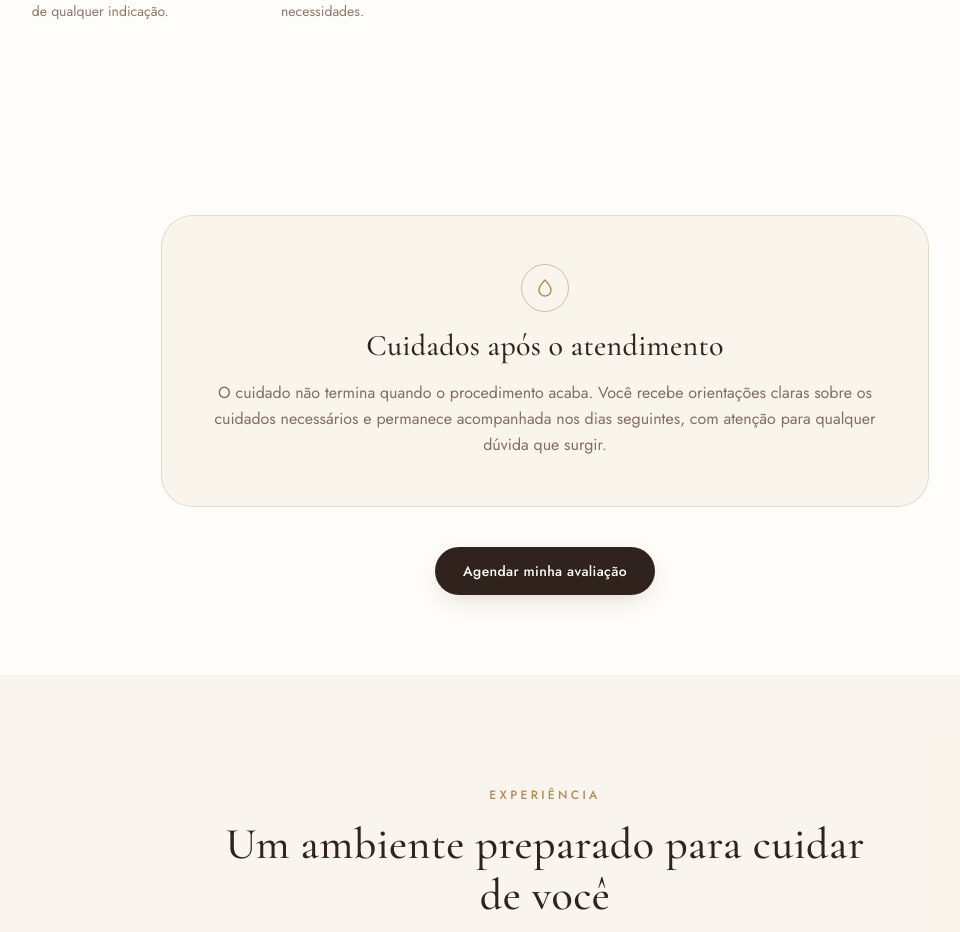
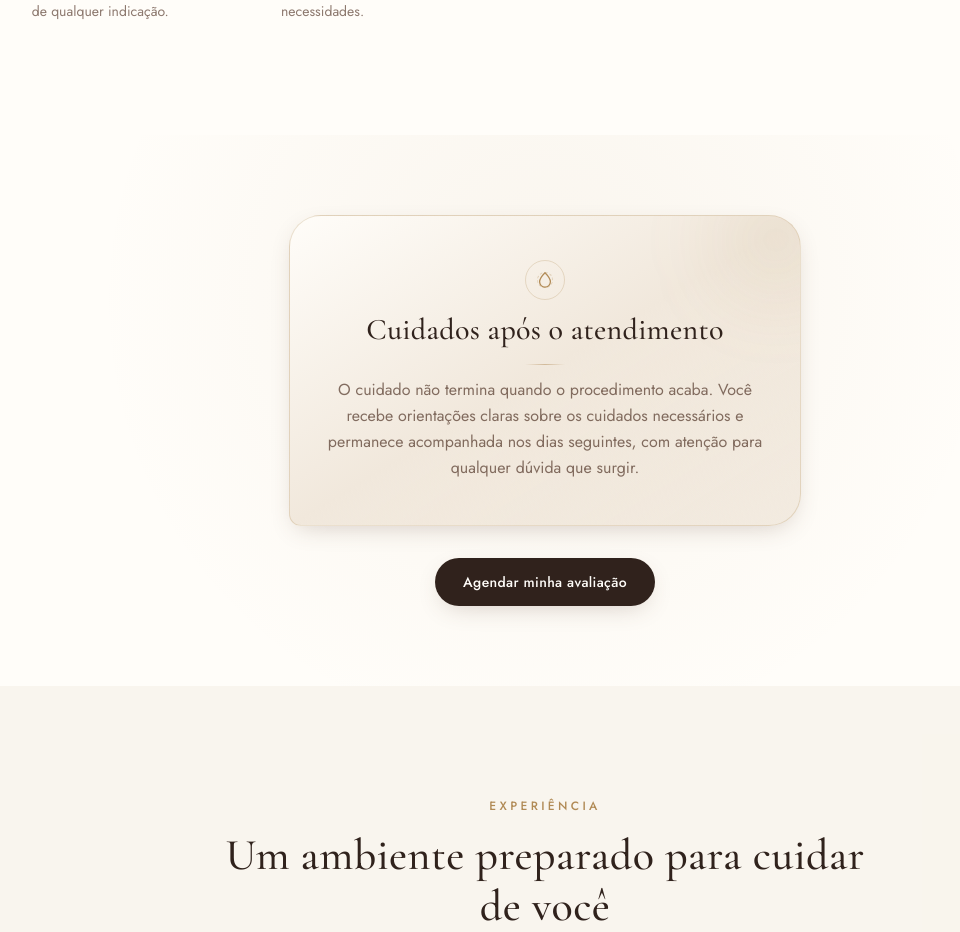
Before and after one commit to vitordematos2016-cloud/estetica-leticia-balbinott, a React (Vite) app: page / in a window 1280 px wide. Shown: the part 7141-8073 px from the top of the page, without its empty margins (95-1055 px from the left). Built offline with nearby package versions, Linux system fonts and the light colour scheme.

Commit message:
Aprimorar secao de cuidados apos atendimento

```diff
--- a/src/components/sections/Aftercare.tsx
+++ b/src/components/sections/Aftercare.tsx
@@ -1,20 +1,34 @@
+import { useRef } from 'react';
+import { useInView } from 'motion/react';
 import { siteContent } from '../../data/siteContent';
 import { Container } from '../ui/Container';
 import { Button } from '../ui/Button';
+import { Ornament } from '../ui/Ornament';
 import { Reveal } from '../motion/reveal';
 
 export function Aftercare() {
   const { aftercare } = siteContent;
+  const ref = useRef<HTMLElement>(null);
+  const isInView = useInView(ref, { once: true, amount: 0.4 });
 
   return (
-    <section className="py-16 sm:py-20">
-      <Container className="flex flex-col items-center gap-10">
-        <Reveal className="mx-auto flex max-w-3xl flex-col items-center gap-4 rounded-[2rem] border border-gold/25 bg-cream-light/40 px-8 py-12 text-center">
-          <span
+    <section ref={ref} className="relative overflow-hidden py-16 sm:py-20">
+      <div
         aria-hidden="true"
-            className="flex h-12 w-12 items-center justify-center rounded-full border border-gold/50 text-gold"
-          >
-            <svg width="20" height="20" viewBox="0 0 20 20" fill="none">
+        className="pointer-events-none absolute inset-0 bg-[radial-gradient(circle_at_50%_30%,rgba(177,138,85,0.07),transparent_60%)]"
+      />
+
+      <Container className="relative flex flex-col items-center gap-8">
+        <div className="relative mx-auto flex max-w-lg flex-col items-center gap-4 overflow-hidden rounded-[2rem_2rem_2rem_0.75rem] border border-gold/25 bg-gradient-to-br from-cream via-cream-light to-beige/30 px-8 py-11 text-center shadow-warm-sm transition-all duration-300 hover:-translate-y-0.5 hover:border-gold/45 hover:shadow-warm">
+          <div
+            aria-hidden="true"
+            className="pointer-events-none absolute -right-8 -top-8 h-28 w-28 rounded-full bg-gold/10 blur-2xl"
+          />
+
+          <Reveal active={isInView} delay={0}>
+            <div className="flex flex-col items-center gap-3">
+              <Ornament size="xs">
+                <svg width="18" height="18" viewBox="0 0 20 20" fill="none" aria-hidden="true" className="text-gold">
                   <path
                     d="M10 2c3 3 6 6.5 6 10a6 6 0 1 1-12 0c0-3.5 3-7 6-10Z"
                     stroke="currentColor"
@@ -22,13 +36,24 @@ export function Aftercare() {
                     strokeLinejoin="round"
                   />
                 </svg>
-          </span>
+              </Ornament>
               <h2 className="text-2xl text-brown-dark sm:text-3xl">{aftercare.title}</h2>
-          <p className="text-base leading-relaxed text-brown/75">{aftercare.text}</p>
+            </div>
           </Reveal>
 
-        <Reveal delay={0.1}>
-          <Button href={aftercare.cta.href} variant="primary" className="whitespace-nowrap">
+          <Reveal active={isInView} delay={0.15}>
+            <div className="flex flex-col items-center gap-3">
+              <span
+                aria-hidden="true"
+                className="h-px w-10 bg-gradient-to-r from-transparent via-gold/50 to-transparent"
+              />
+              <p className="text-base leading-relaxed text-brown/75">{aftercare.text}</p>
+            </div>
+          </Reveal>
+        </div>
+
+        <Reveal active={isInView} delay={0.3}>
+          <Button href={aftercare.cta.href} variant="primary" className="whitespace-nowrap active:scale-[0.99]">
             {aftercare.cta.label}
           </Button>
         </Reveal>
```
Lines whose indentation alone changed are shown as unchanged.
